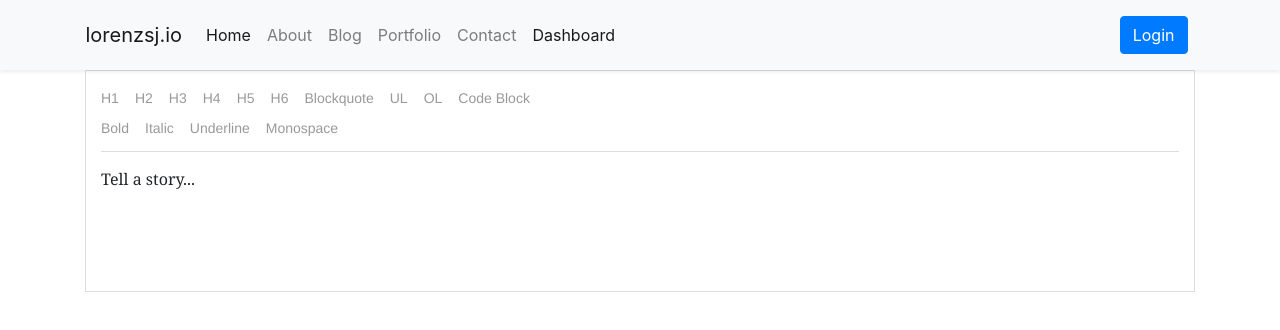
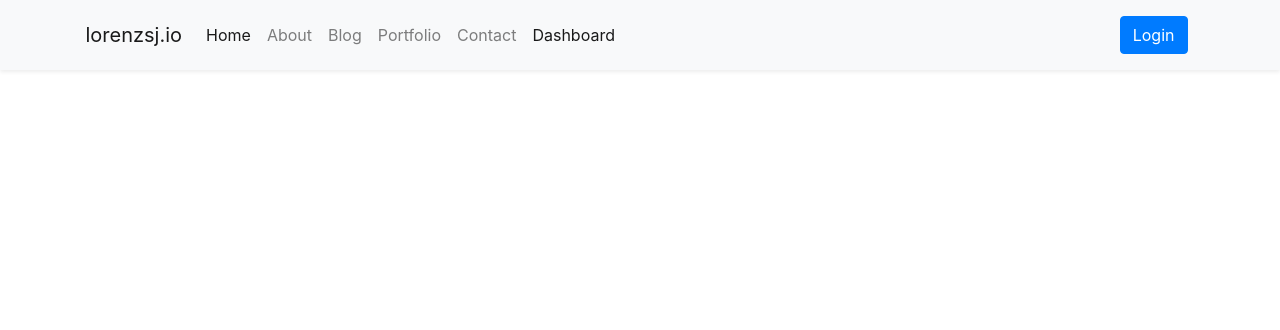
Before and after one commit to lorenzsj/lorenzsj, a React (Create React App) app in the folder app/: page /dashboard in a window 1280 px wide. Shown: the top 330 px of the page. Built offline with nearby package versions, Linux system fonts and the light colour scheme.

Commit message:
fixed card text, re-added hero background, add hero text backdrop, completely scrapping RTE on dashboard

```diff
--- a/app/src/components/BlogCard.js
+++ b/app/src/components/BlogCard.js
@@ -13,7 +13,7 @@ function Blog(props) {
           <img className="card-img-top" src={props.image} alt=""/>
           <h5><span className="badge badge-primary badge-float-tr m-2">{props.badge}</span></h5>
         </a>
-        <div className="card-body p-3">
+        <div className="card-body d-flex flex-column p-3">
           <div className="row mb-2">
             {/* Card Title */}
             <div className="col-auto">
@@ -26,7 +26,7 @@ function Blog(props) {
           </div>
           {/* Card Description */}
           <p className="text-muted card-text">{props.description}</p>
-          <p className="card-text mt-auto"><a href="#">Read more</a></p>
+          <p className="card-text mt-auto align-bottom"><a href="#">Read more</a></p>
         </div>
       </div>
     </div>
--- a/app/src/components/Dashboard.js
+++ b/app/src/components/Dashboard.js
@@ -6,14 +6,9 @@ import NavItem from "react-bootstrap/NavItem";
 import Navbar from 'react-bootstrap/Navbar';
 import Button from 'react-bootstrap/Button';
 
-import MyEditor from './MyEditor';
-
-import './MyEditor.scss';
-
 function Dashboard() {
   return (
     <div className="container">
-      <MyEditor />
     </div>
   );
 }
--- a/app/src/components/Hero.js
+++ b/app/src/components/Hero.js
@@ -12,10 +12,10 @@ import macbook from '../img/macbook.png';
 /* TODO: Implement Hero text and image combo as a separate carousel component */
 function Hero() {
   return (
-    <Jumbotron fluid className="mb-0">
-      <div className="container">
-      <div className="d-flex row align-items-center">
-          <div className="col-lg-6 order-2 order-lg-1">
+    <Jumbotron fluid className="mb-0 hero-bg">
+      <div className="container ">
+        <div className="d-flex row align-items-center">
+          <div className="col-lg-6 order-2 order-lg-1 hero-text-bg shadow">
             <div>
               <h1 className="d-flex justify-content-center justify-content-lg-start">Like What You See?</h1>
               {/* TODO: maybe centering the text looks better? not sure atm */}
@@ -23,7 +23,7 @@ function Hero() {
               <p className="mb-0 d-flex justify-content-center justify-content-lg-start">
                 <Button className="mr-2 shadow" variant="primary">Hire Me</Button>
                 {/* TODO: style this a bit better */}
-                <SplitButton className="mr-2 shadow" title="My Resume" variant="outline-primary">
+                <SplitButton className="shadow-sm" title="My Resume" variant="outline-primary">
                   <Dropdown.Header>Save as</Dropdown.Header> {/* the header is .. smaller than the options haha */}
                   <Dropdown.Item eventKey="1">PDF</Dropdown.Item> {/* TODO: make hover same color as primary */}
                   <Dropdown.Item eventKey="2">DocX</Dropdown.Item>
--- a/app/src/components/Hero.scss
+++ b/app/src/components/Hero.scss
@@ -0,0 +1,19 @@
+.hero-bg {
+    color: #fff;
+    background-image: url("../img/buttons.JPG");
+    background-position: center;
+    background-repeat: no-repeat;
+    background-size: cover;
+}
+
+.hero-text-bg {
+    padding: 20px;
+
+    background-color: rgba(15, 15, 15, 0.70);
+    //background-image: linear-gradient(rgba(20, 20, 20, 0.50), rgba(25, 25, 25, 0.50), rgba(20, 20, 20, 0.50));
+    border-top-left-radius: calc(0.25rem - 1px);
+    border-top-right-radius: calc(0.25rem - 1px);
+    border-bottom-left-radius: calc(0.25rem - 1px);
+    border-bottom-right-radius: calc(0.25rem - 1px);
+    /*filter: drop-shadow(0px 0px 5px rgba(20, 20, 24, 0.5)) ;*/
+  }
--- a/app/src/components/MyEditor.js
+++ /dev/null
@@ -1,203 +0,0 @@
-import React from 'react';
-
-import { Editor, EditorState, RichUtils, getDefaultKeyBinding } from 'draft-js';
-
-class MyEditor extends React.Component {
-  constructor(props) {
-    super(props);
-    this.state = {editorState: EditorState.createEmpty()};
-
-    this.focus = () => this.refs.editor.focus();
-    this.onChange = (editorState) => this.setState({editorState});
-
-    this.handleKeyCommand = this._handleKeyCommand.bind(this);
-    this.mapKeyToEditorCommand = this._mapKeyToEditorCommand.bind(this);
-    this.toggleBlockType = this._toggleBlockType.bind(this);
-    this.toggleInlineStyle = this._toggleInlineStyle.bind(this);
-  }
-
-  _handleKeyCommand(command, editorState) {
-    const newState = RichUtils.handleKeyCommand(editorState, command);
-    if (newState) {
-      this.onChange(newState);
-      return true;
-    }
-    return false;
-  }
-
-  _mapKeyToEditorCommand(e) {
-    if (e.keyCode === 9 /* TAB */) {
-      const newEditorState = RichUtils.onTab(
-        e,
-        this.state.editorState,
-        4, /* maxDepth */
-      );
-      if (newEditorState !== this.state.editorState) {
-        this.onChange(newEditorState);
-      }
-      return;
-    }
-    return getDefaultKeyBinding(e);
-  }
-
-  _toggleBlockType(blockType) {
-    this.onChange(
-      RichUtils.toggleBlockType(
-        this.state.editorState,
-        blockType
-      )
-    );
-  }
-
-  _toggleInlineStyle(inlineStyle) {
-    this.onChange(
-      RichUtils.toggleInlineStyle(
-        this.state.editorState,
-        inlineStyle
-      )
-    );
-  }
-
-  render() {
-    const {editorState} = this.state;
-
-    // If the user changes block type before entering any text, we can
-    // either style the placeholder or hide it. Let's just hide it now.
-    let className = 'RichEditor-editor';
-    var contentState = editorState.getCurrentContent();
-    if (!contentState.hasText()) {
-      if (contentState.getBlockMap().first().getType() !== 'unstyled') {
-        className += ' RichEditor-hidePlaceholder';
-      }
-    }
-
-    return (
-      <div className="RichEditor-root">
-        <BlockStyleControls
-          editorState={editorState}
-          onToggle={this.toggleBlockType}
-        />
-        <InlineStyleControls
-          editorState={editorState}
-          onToggle={this.toggleInlineStyle}
-        />
-        <div className={className} onClick={this.focus}>
-          <Editor
-            blockStyleFn={getBlockStyle}
-            customStyleMap={styleMap}
-            editorState={editorState}
-            handleKeyCommand={this.handleKeyCommand}
-            keyBindingFn={this.mapKeyToEditorCommand}
-            onChange={this.onChange}
-            placeholder="Tell a story..."
-            ref="editor"
-            spellCheck={true}
-          />
-        </div>
-      </div>
-    );
-  }
-}
-
-// Custom overrides for "code" style.
-const styleMap = {
-  CODE: {
-    backgroundColor: 'rgba(0, 0, 0, 0.05)',
-    fontFamily: '"Inconsolata", "Menlo", "Consolas", monospace',
-    fontSize: 16,
-    padding: 2,
-  },
-};
-
-function getBlockStyle(block) {
-  switch (block.getType()) {
-    case 'blockquote': return 'RichEditor-blockquote';
-    default: return null;
-  }
-}
-
-class StyleButton extends React.Component {
-  constructor() {
-    super();
-    this.onToggle = (e) => {
-      e.preventDefault();
-      this.props.onToggle(this.props.style);
-    };
-  }
-
-  render() {
-    let className = 'RichEditor-styleButton';
-    if (this.props.active) {
-      className += ' RichEditor-activeButton';
-    }
-
-    return (
-      <span className={className} onMouseDown={this.onToggle}>
-        {this.props.label}
-      </span>
-    );
-  }
-}
-
-const BLOCK_TYPES = [
-  {label: 'H1', style: 'header-one'},
-  {label: 'H2', style: 'header-two'},
-  {label: 'H3', style: 'header-three'},
-  {label: 'H4', style: 'header-four'},
-  {label: 'H5', style: 'header-five'},
-  {label: 'H6', style: 'header-six'},
-  {label: 'Blockquote', style: 'blockquote'},
-  {label: 'UL', style: 'unordered-list-item'},
-  {label: 'OL', style: 'ordered-list-item'},
-  {label: 'Code Block', style: 'code-block'},
-];
-
-const BlockStyleControls = (props) => {
-  const {editorState} = props;
-  const selection = editorState.getSelection();
-  const blockType = editorState
-    .getCurrentContent()
-    .getBlockForKey(selection.getStartKey())
-    .getType();
-
-  return (
-    <div className="RichEditor-controls">
-      {BLOCK_TYPES.map((type) =>
-        <StyleButton
-          key={type.label}
-          active={type.style === blockType}
-          label={type.label}
-          onToggle={props.onToggle}
-          style={type.style}
-        />
-      )}
-    </div>
-  );
-};
-
-var INLINE_STYLES = [
-  {label: 'Bold', style: 'BOLD'},
-  {label: 'Italic', style: 'ITALIC'},
-  {label: 'Underline', style: 'UNDERLINE'},
-  {label: 'Monospace', style: 'CODE'},
-];
-
-const InlineStyleControls = (props) => {
-  const currentStyle = props.editorState.getCurrentInlineStyle();
-
-  return (
-    <div className="RichEditor-controls">
-      {INLINE_STYLES.map((type) =>
-        <StyleButton
-          key={type.label}
-          active={currentStyle.has(type.style)}
-          label={type.label}
-          onToggle={props.onToggle}
-          style={type.style}
-        />
-      )}
-    </div>
-  );
-};
-
-export default MyEditor;
--- a/app/src/components/MyEditor.scss
+++ /dev/null
@@ -1,63 +0,0 @@
-.RichEditor-root {
-    background: #fff;
-    border: 1px solid #ddd;
-    font-family: 'Georgia', serif;
-    font-size: 14px;
-    padding: 15px;
-}
-
-.RichEditor-editor {
-    border-top: 1px solid #ddd;
-    cursor: text;
-    font-size: 16px;
-    margin-top: 10px;
-}
-
-.RichEditor-editor .public-DraftEditorPlaceholder-root,
-.RichEditor-editor .public-DraftEditor-content {
-    margin: 0 -15px -15px;
-    padding: 15px;
-}
-
-.RichEditor-editor .public-DraftEditor-content {
-    min-height: 100px;
-}
-
-.RichEditor-hidePlaceholder .public-DraftEditorPlaceholder-root {
-    display: none;
-}
-
-.RichEditor-editor .RichEditor-blockquote {
-    border-left: 5px solid #eee;
-    color: #666;
-    font-family: 'Hoefler Text', 'Georgia', serif;
-    font-style: italic;
-    margin: 16px 0;
-    padding: 10px 20px;
-}
-
-.RichEditor-editor .public-DraftStyleDefault-pre {
-    background-color: rgba(0, 0, 0, 0.05);
-    font-family: 'Inconsolata', 'Menlo', 'Consolas', monospace;
-    font-size: 16px;
-    padding: 20px;
-}
-
-.RichEditor-controls {
-    font-family: 'Helvetica', sans-serif;
-    font-size: 14px;
-    margin-bottom: 5px;
-    user-select: none;
-}
-
-.RichEditor-styleButton {
-    color: #999;
-    cursor: pointer;
-    margin-right: 16px;
-    padding: 2px 0;
-    display: inline-block;
-    }
-
-.RichEditor-activeButton {
-    color: #5890ff;
-}
```
Also changed, not shown: app/src/components/Footer.js (+13 -13 lines), app/src/img/buttons.JPG (added), app/src/img/dunes.JPG (added).
